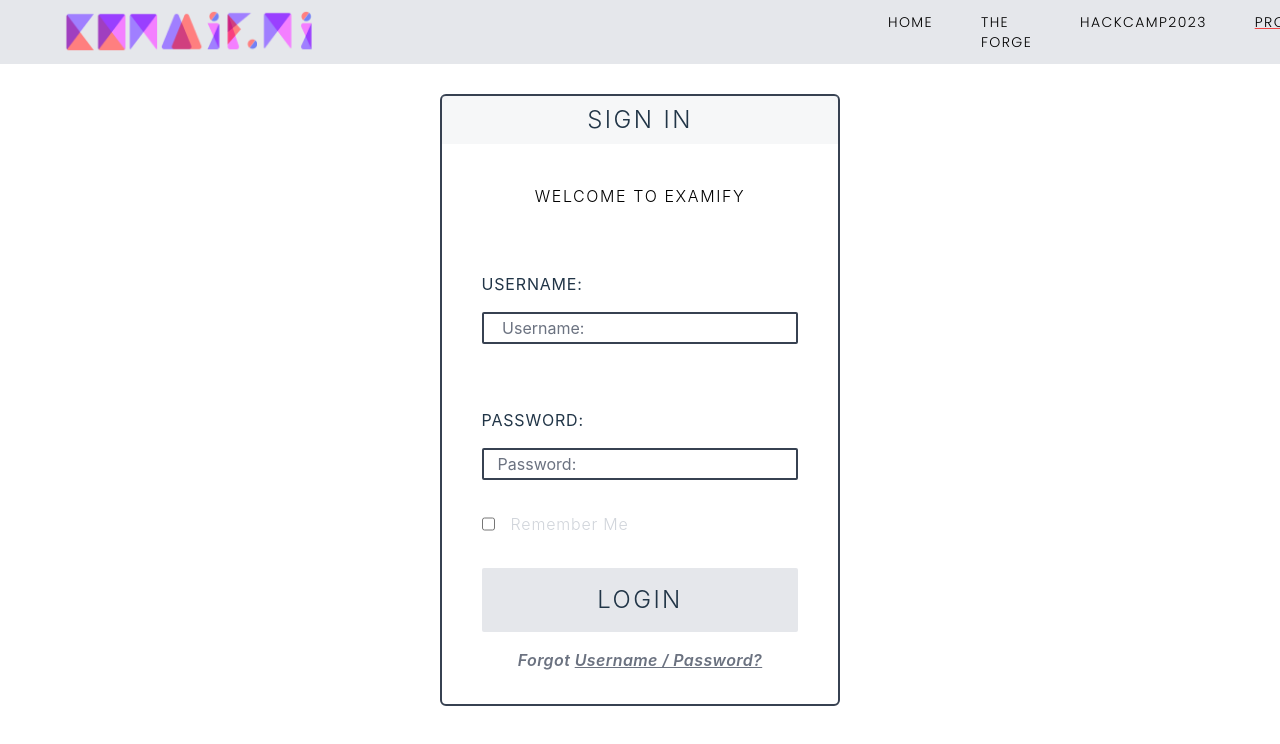
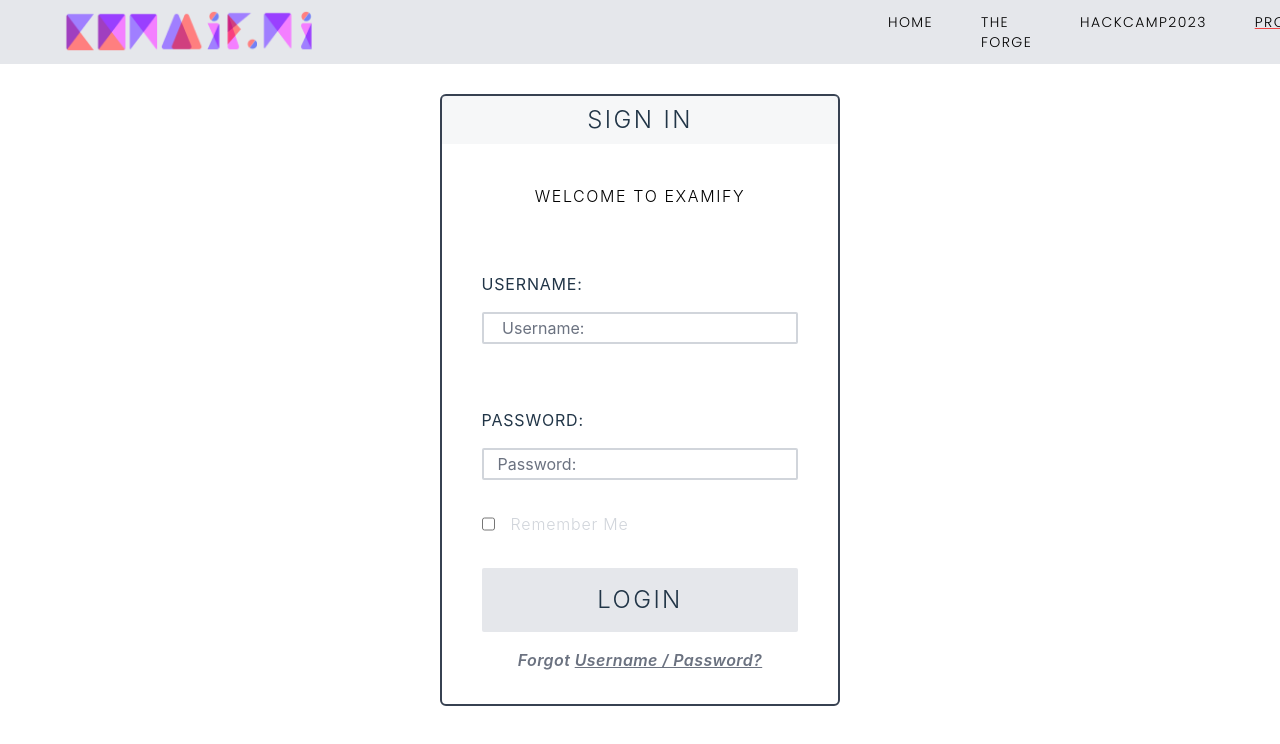
Before and after one commit to liuisaac/ExamifAI, a React (Vite) app: page /profile in a window 1280 px wide. Shown: the top 744 px of the page. Built offline with nearby package versions, Linux system fonts and the light colour scheme.

Commit message:
Why is everything broken modified:   src/pages/Profile.jsx

```diff
--- a/src/pages/Profile.jsx
+++ b/src/pages/Profile.jsx
@@ -24,7 +24,7 @@
                     <input
                         type="text"
                         className="h-8 w-4/5 rounded-sm focus:outline-black
-                  placeholder:text-gray-500 sm:pl-[14px] pl-[8px] text-white bg-white bg-opacity-70 border-2 border-gray-700 mt-4"
+                  placeholder:text-gray-500 sm:pl-[14px] pl-[8px] text-white bg-white bg-opacity-70 border-2 border-gray-300 mt-4"
                         placeholder=" Username:"
                     />
                     <span className="w-4/5 mt-[8vh] tracking-wider">
@@ -33,7 +33,7 @@
                     <input
                         type="password"
                         className="h-8 w-4/5 rounded-sm
-                  placeholder:text-gray-500 sm:pl-[14px] pl-[8px] text-white bg-white bg-opacity-70 border-2 border-gray-700 mt-4"
+                  placeholder:text-gray-500 sm:pl-[14px] pl-[8px] text-white bg-white bg-opacity-70 border-2 border-gray-300 mt-4"
                         placeholder="Password:"
                     />
 
```
